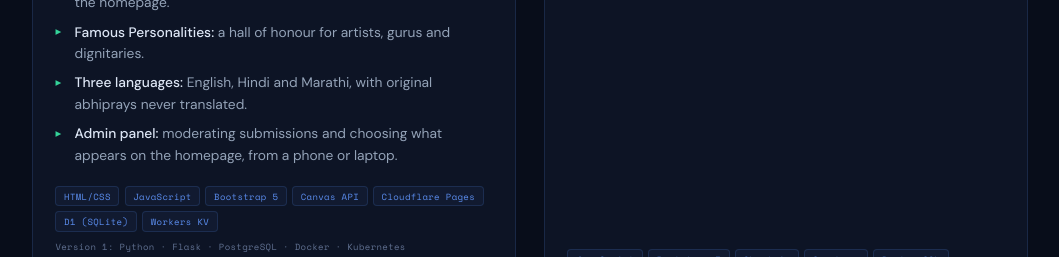
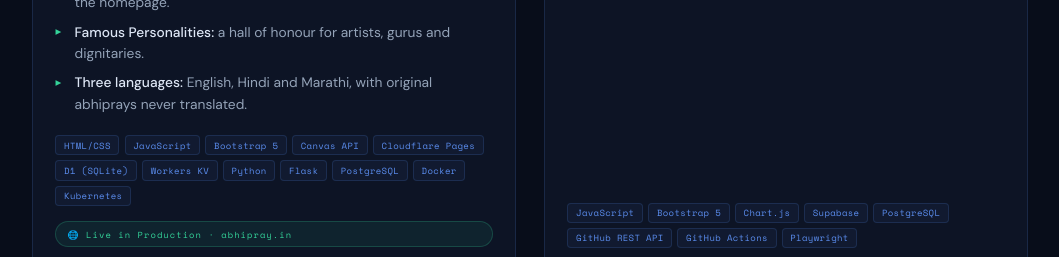
Before and after one commit to PranavCodes1/pranav-portfolio, a plain HTML site: page index.html in a window 1280 px wide. Shown: the part 3082-3339 px from the top of the page, without its empty margins (110-1169 px from the left). Drawn offline with nearby package versions, Linux system fonts and the light colour scheme.

Commit message:
updated a project info

```diff
--- a/css/style.css
+++ b/css/style.css
@@ -284,7 +284,6 @@ section { position:relative; z-index:2; }
 .arch code { font-family:"Space Mono",monospace; font-size:.68rem; color:var(--accent3); }
 
 .project-purpose { font-size:.86rem; color:var(--text-mid); line-height:1.6; margin-bottom:.5rem; }
-.tech-note { font-family:"Space Mono",monospace; font-size:.56rem; color:var(--text-dim); letter-spacing:.04em; margin:-.45rem 0 .95rem; }
 .project-tagline { font-style:italic; font-size:.84rem; color:var(--accent2); margin:-.4rem 0 .6rem; }
 .project-links { display:flex; flex-wrap:wrap; gap:.6rem; margin-top:auto; }
 .project-links .project-link { margin-top:0; }
--- a/index.html
+++ b/index.html
@@ -245,7 +245,6 @@
               <li><strong>Memories Gallery:</strong> every approved abhipray shown as a card, with filters and live search, plus a Featured Memories carousel on the homepage.</li>
               <li><strong>Famous Personalities:</strong> a hall of honour for artists, gurus and dignitaries.</li>
               <li><strong>Three languages:</strong> English, Hindi and Marathi, with original abhiprays never translated.</li>
-              <li><strong>Admin panel:</strong> moderating submissions and choosing what appears on the homepage, from a phone or laptop.</li>
             </ul>
             <div class="project-tech">
               <span class="tech-chip">HTML/CSS</span>
@@ -255,8 +254,12 @@
               <span class="tech-chip">Cloudflare Pages</span>
               <span class="tech-chip">D1 (SQLite)</span>
               <span class="tech-chip">Workers KV</span>
+              <span class="tech-chip">Python</span>
+              <span class="tech-chip">Flask</span>
+              <span class="tech-chip">PostgreSQL</span>
+              <span class="tech-chip">Docker</span>
+              <span class="tech-chip">Kubernetes</span>
             </div>
-            <div class="tech-note">Version 1: Python · Flask · PostgreSQL · Docker · Kubernetes</div>
             <div class="live-badge">🌐 Live in Production · abhipray.in</div>
             <a href="https://abhipray.in" target="_blank" rel="noopener noreferrer" class="project-link">
               <svg viewBox="0 0 24 24" fill="none" stroke="currentColor" stroke-width="2">
```
